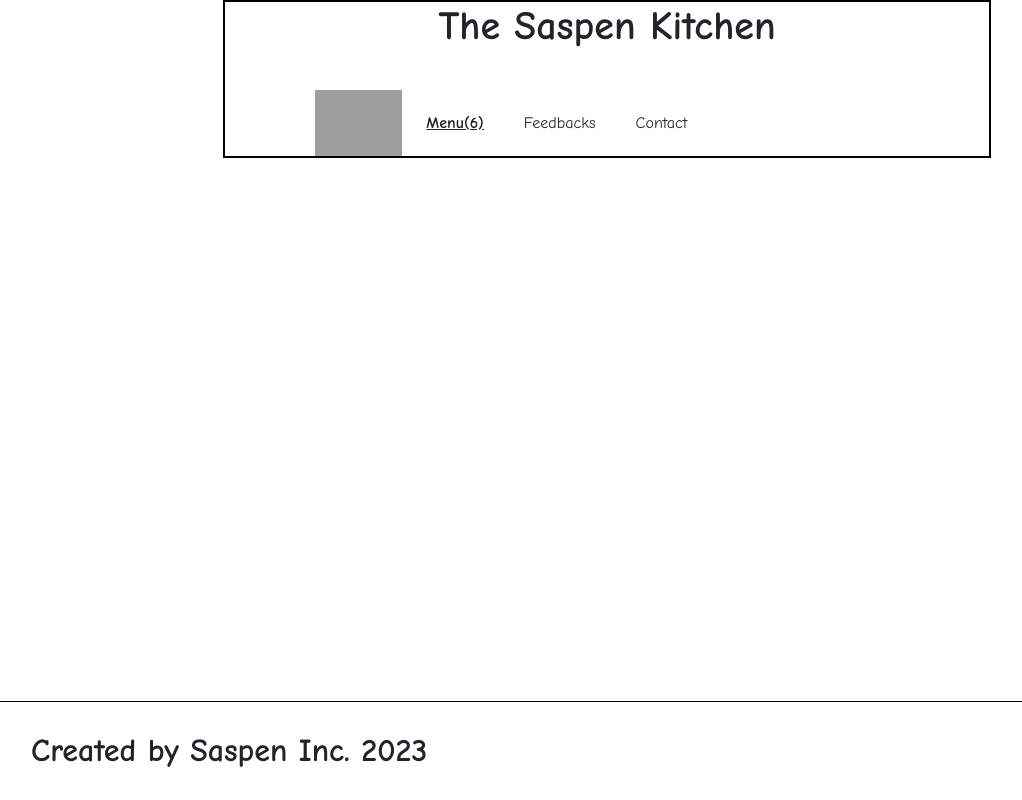
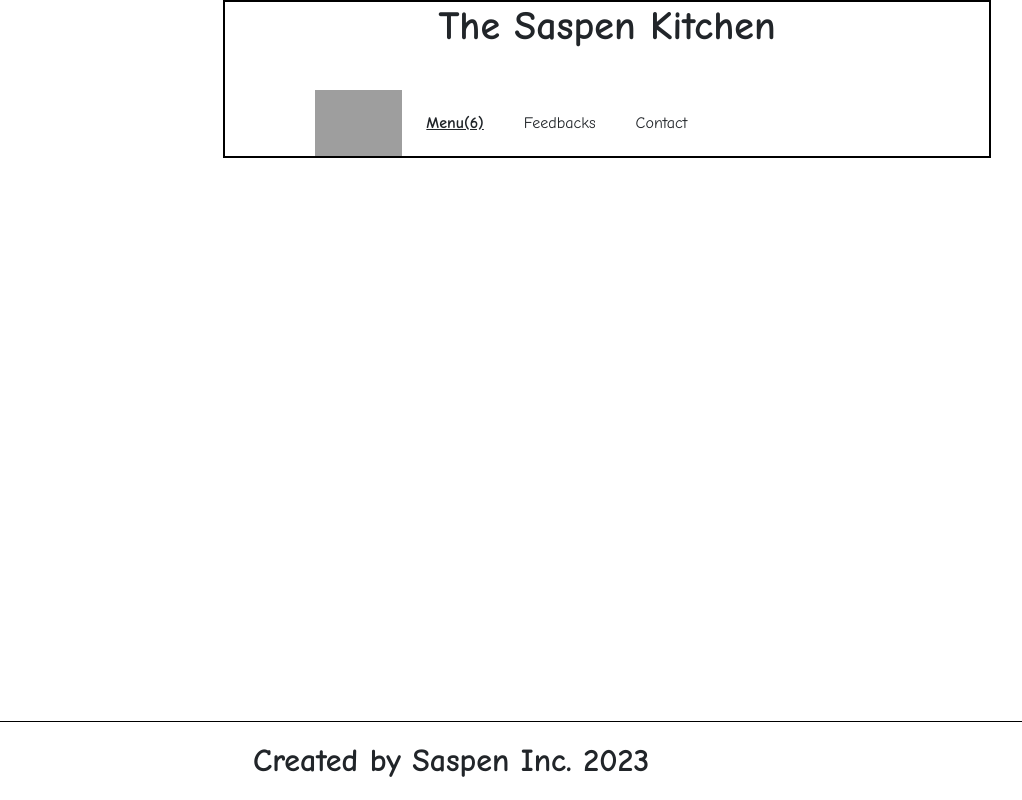
Before and after one commit to dev89s/restaurant-capstone-project, a website built with webpack: page src/index.html in a window 1280 px wide. Shown: the whole page, without its empty margins (33-1055 px from the left). Built offline with nearby package versions, Linux system fonts and the light colour scheme; grey boxes are pictures that could not be loaded.

Commit message:
Fix footer width in wide screen

```diff
--- a/src/style.css
+++ b/src/style.css
@@ -39,7 +39,7 @@ nav ul {
   gap: 40px;
 }
 
-@media only screen and (min-width: 767px) {
+@media only screen and (min-width: 768px) {
   header {
     max-width: 60%;
     padding: 0 7%;
@@ -52,8 +52,20 @@ div.footer-container {
   position: fixed;
   left: 0;
   bottom: 0;
-  padding: 30px 5%;
   width: 100%;
   border-top: 1.5px solid #000;
   background-color: #fff;
 }
+
+h2.footer-header {
+  margin: 0 auto;
+  max-width: 90%;
+  padding: 20px 30px;
+}
+
+@media only screen and (min-width: 768px) {
+  h2.footer-header {
+    max-width: 60%;
+    padding: 20px 30px;
+  }
+}
```
Also changed, not shown: dist/main.js.
